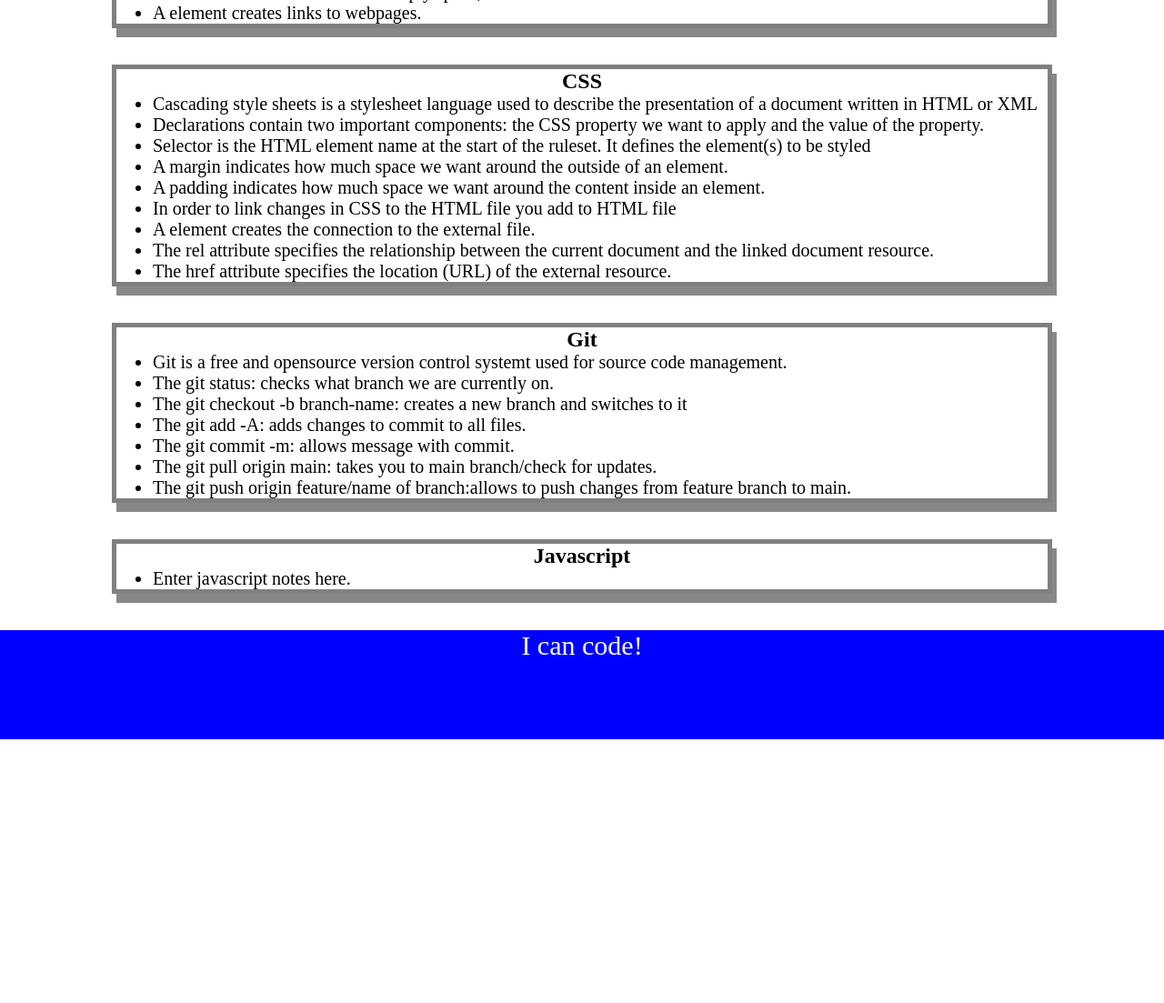
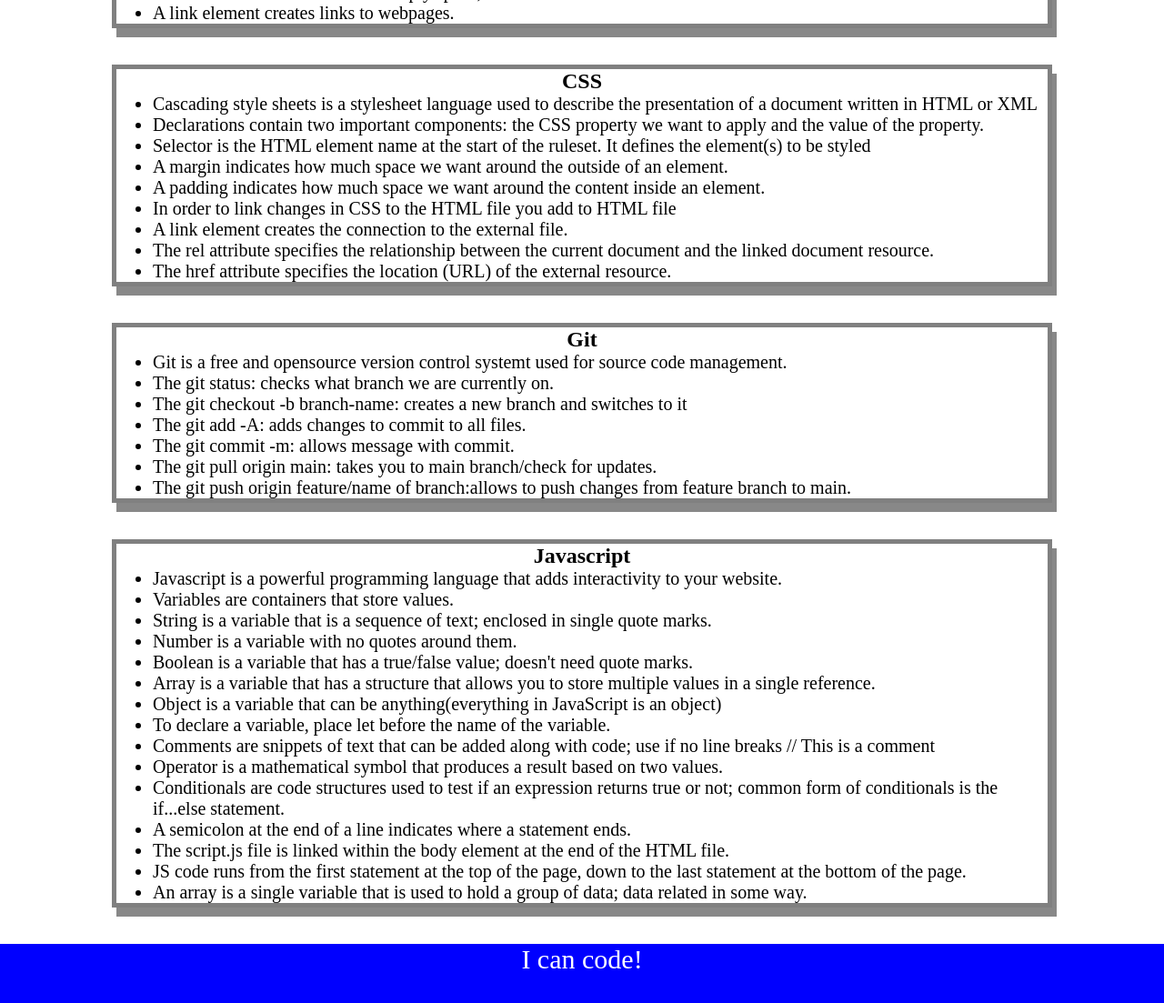
Before and after one commit to Cherie2/prework-study-guide, a plain HTML site: page prework-study-guide/index.html in a window 1280 px wide. Shown: the part 575-1678 px from the top of the page at 91% size. Before the commit the page ends 1388 px from the top, so only its background shows below. Drawn offline with Linux system fonts and the light colour scheme.

Commit message:
<javascript additions>

```diff
--- /dev/null
+++ b/prework-study-guide/assets/script.js
@@ -0,0 +1,17 @@
+var topics = ['HTML', 'CSS', 'GIT', 'JavaScript'];
+for(var x = 0; x < topics.length; x++) {
+    console.log(topics[x]);
+}
+/*
+if (topic === 'HTML') {
+  console.log("Let's study HTML!");
+} else if (topic === 'CSS') {
+  console.log("Let's study CSS!");
+} else if (topic === 'Git') {
+  console.log("Let's study Git!");
+} else if (topic === 'JavaScript') {
+  console.log("Let's study JavaScript!");
+} else {
+  console.log('Please try again!');
+}
+*/
--- a/prework-study-guide/index.html
+++ b/prework-study-guide/index.html
@@ -11,12 +11,13 @@
     <header id="top">
       <h1>Prework Study Guide</h1>
       <img src="./assets/bowtie-cat.png" alt="Profile image of cat wearing a bow tie." />
+      <h2>✨ Open the Console to See What's Happening ✨</h2>
     </header>
     <main>
       <section class="card" id="html-section">
         <h2>HTML</h2>
           <ul>
-            <li>HTML stands for Hypertext Markup Language and is used to structure a web page and its content.</li>
+            <li>Hypertext Markup Language and is used to structure a web page and its content.</li>
             <li>The head element contains information about the webpage.</li>
             <li>The style element defines the CSS styles.</li>
             <li>The base element defines the base URL.</li>
@@ -32,7 +33,7 @@
             <li>The ul ol and li elements represent unordered lists, ordered lists, and list items.</li>
             <li>The img element contains info about images displayed.</li>
             <li>The br element creates a line of empty space, or a line break between two blocks of content.</li>
-            <li>A element creates links to webpages.</li>
+            <li>A link element creates links to webpages.</li>
           </ul>
       </section>
       <section class="card" id="css-section">
@@ -44,7 +45,7 @@
           <li>A margin indicates how much space we want around the outside of an element.</li>
           <li>A padding indicates how much space we want around the content inside an element.</li>
           <li>In order to link changes in CSS to the HTML file you add <link rel="stylesheet" href="./assets/style.css"> to HTML file</li>
-          <li>A <link> element creates the connection to the external file.</li>
+          <li>A link element creates the connection to the external file.</li>
           <li>The rel attribute specifies the relationship between the current document and the linked document resource.</li>
           <li>The href attribute specifies the location (URL) of the external resource.</li>
         </ul>
@@ -64,7 +65,22 @@
       <section class="card" id="javascript-section">
         <h2>Javascript</h2>
         <ul>
-          <li>Enter javascript notes here.</li>
+          <li>Javascript is a powerful programming language that adds interactivity to your website.</li>
+          <li>Variables are containers that store values.</li>
+          <li>String is a variable that is a sequence of text; enclosed in single quote marks.</li>
+          <li>Number is a variable with no quotes around them.</li>
+          <li>Boolean is a variable that has a true/false value; doesn't need quote marks.</li>
+          <li>Array is a variable that has a structure that allows you to store multiple values in a single reference.</li>
+          <li>Object is a variable that can be anything(everything in JavaScript is an object)</li>
+          <li>To declare a variable, place let before the name of the variable. </li>
+          <li>Comments are snippets of text that can be added along with code; use if no line breaks // This is a comment </li>
+          <li>Operator is a mathematical symbol that produces a result based on two values. </li>
+          <li>Conditionals are code structures used to test if an expression returns true or not; common form of conditionals is the if...else statement.</li>
+          <li>A semicolon at the end of a line indicates where a statement ends.</li>
+          <li>The script.js file is linked within the body element at the end of the HTML file.</li>
+          <li>JS code runs from the first statement at the top of the page, down to the last statement at the bottom of the page.</li>
+          <li>An array is a single variable that is used to hold a group of data; data related in some way.</li>
+
         </ul>
       </section>
     </main>
@@ -72,5 +88,6 @@
     <footer>
       <p>I can code!</p>
     </footer>
+    <script src="./assets/script.js"></script>
   </body>
 </html>
```
